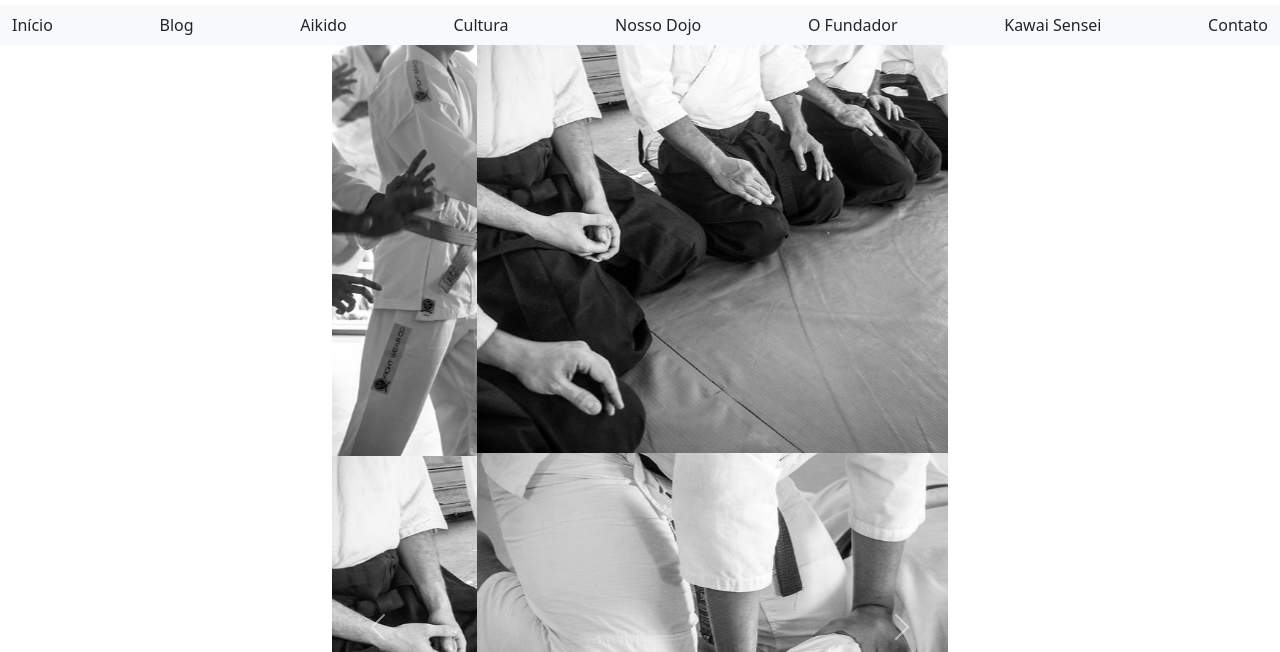
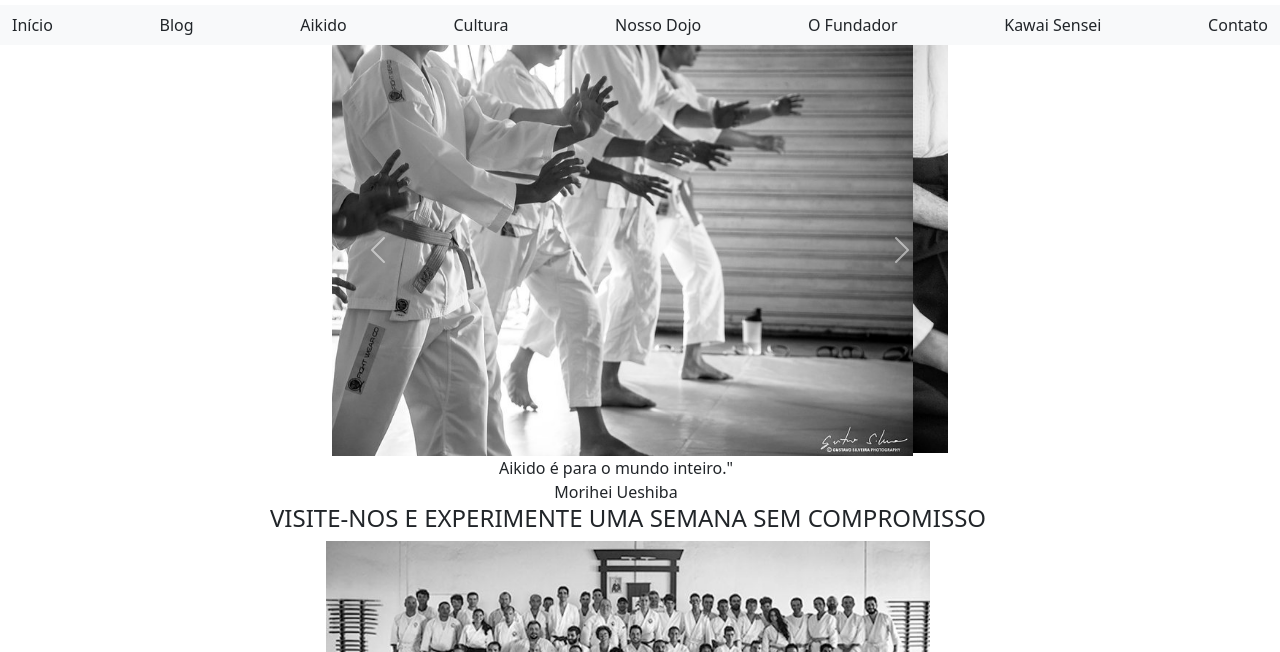
Before and after one commit to aikidorn/aikidorn.github.io, a plain HTML site: page index.html in a window 1280 px wide. Shown: the part 148-800 px from the top of the page. Drawn offline with nearby package versions, Linux system fonts and the light colour scheme.

Commit message:
Revertendo mudanças no carrocel

```diff
--- a/index.html
+++ b/index.html
@@ -6,22 +6,6 @@
     <link href="https://cdn.jsdelivr.net/npm/bootstrap@5.3.2/dist/css/bootstrap.min.css" rel="stylesheet" integrity="sha384-T3c6CoIi6uLrA9TneNEoa7RxnatzjcDSCmG1MXxSR1GAsXEV/Dwwykc2MPK8M2HN" crossorigin="anonymous">
   </head>
   <style>
-    @media (min-width: 768px) {
-      .carousel-inner .carousel-item-end.active,
-      .carousel-inner .carousel-item-next {
-        transform: translateX(25%);
-      }
-
-      .carousel-inner .carousel-item-start.active,
-      .carousel-inner .carousel-item-prev {
-        transform: translateX(-25%);
-      }
-    }
-
-    .carousel-inner .carousel-item-end,
-    .carousel-inner .carousel-item-start {
-      transform: translateX(0);
-    }
   </style>
   <body>
     <header class="text-center">
@@ -139,23 +123,6 @@
     </div>
     <script src="https://cdn.jsdelivr.net/npm/bootstrap@5.3.2/dist/js/bootstrap.bundle.min.js" integrity="sha384-C6RzsynM9kWDrMNeT87bh95OGNyZPhcTNXj1NW7RuBCsyN/o0jlpcV8Qyq46cDfL" crossorigin="anonymous"></script>
     <script>
-      // From: https://stackoverflow.com/questions/20007610/bootstrap-carousel-multiple-frames-at-once
-      let items = document.querySelectorAll('.carousel .carousel-item')
-
-      items.forEach((el) => {
-          // number of slides per carousel-item
-          const minPerSlide = 3
-          let next = el.nextElementSibling
-          for (var i=1; i<minPerSlide; i++) {
-              if (!next) {
-                  // wrap carousel by using first child
-                  next = items[0]
-              }
-              let cloneChild = next.cloneNode(true)
-              el.appendChild(cloneChild.children[0])
-              next = next.nextElementSibling
-          }
-      })
     </script>
   </body>
 </html>
```
